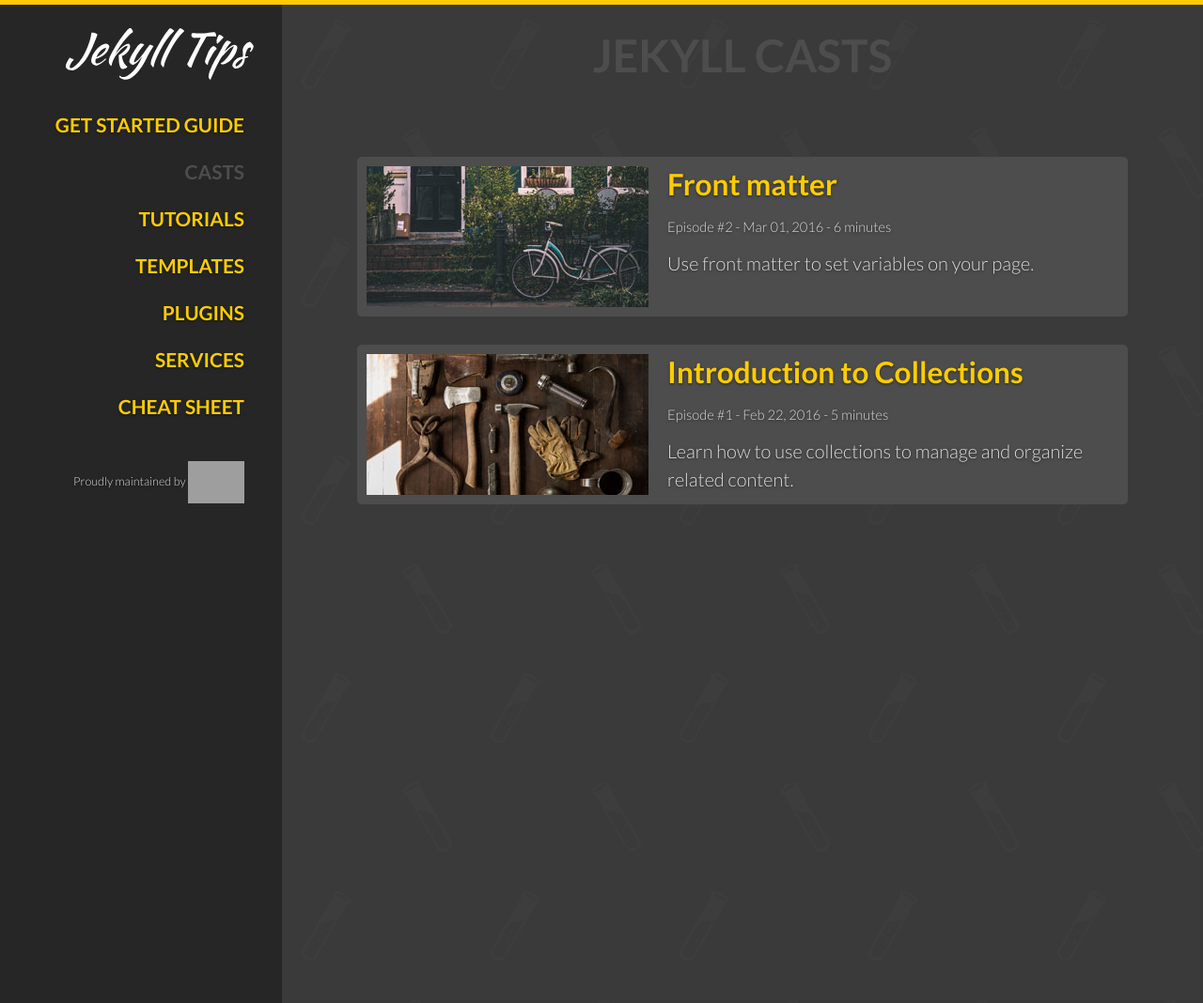
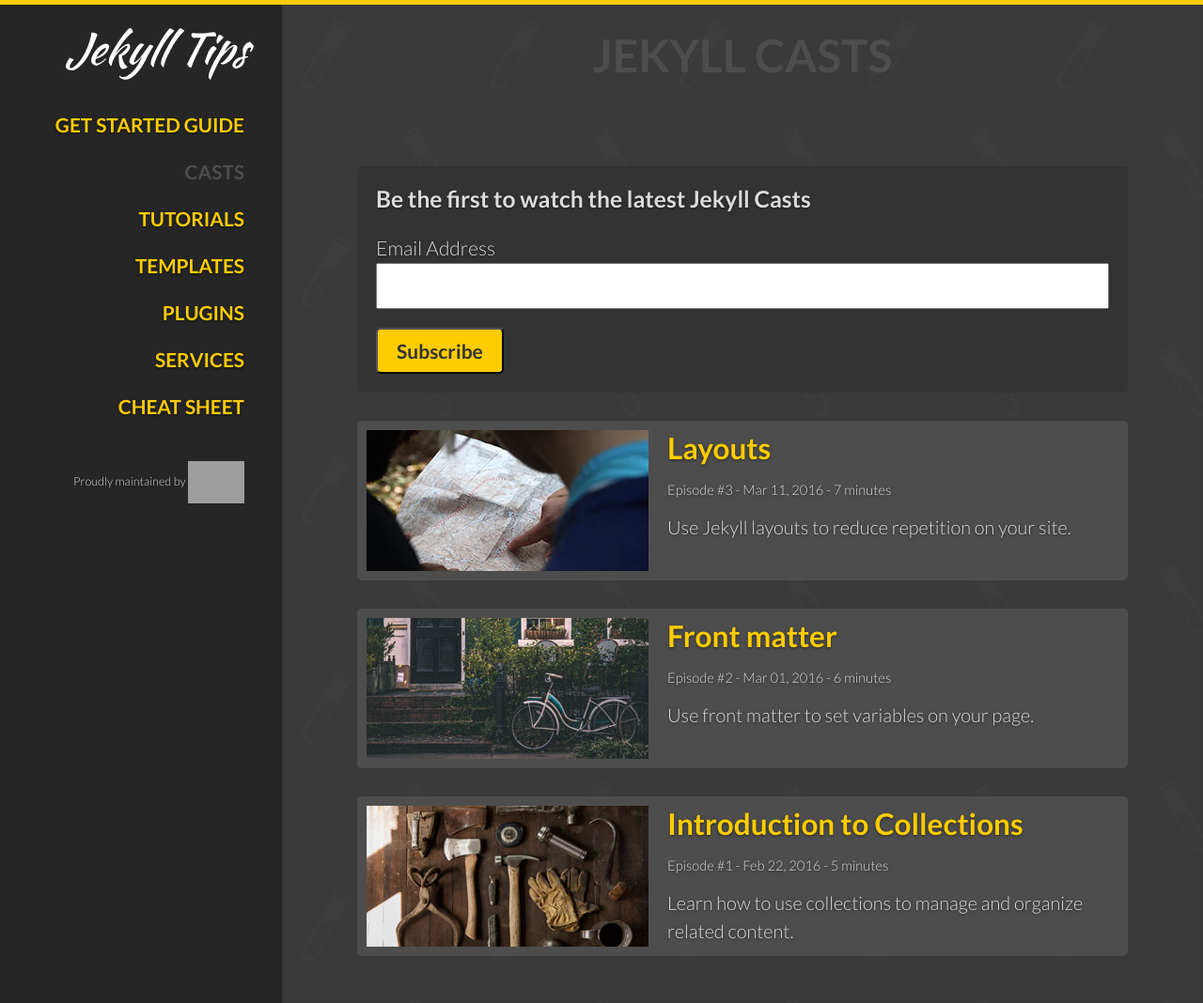
Before and after one commit to CloudCannon/Jekyll-Tips, a Jekyll site: the page built from pages/casts.html, in a window 1280 px wide. Shown: the whole page at 94% size. Built offline with Jekyll 4.4.1, drawn with Linux system fonts in a browser that asks for light colours; grey boxes are pictures that could not be loaded.

Commit message:
added layouts post

```diff
--- /dev/null
+++ b/_includes/mailchimp-subscribe.html
@@ -0,0 +1,20 @@
+<!-- Begin MailChimp Signup Form -->
+<div class="mailchimp-subscribe" id="mc_embed_signup">
+	<h3>Be the first to watch the latest Jekyll Casts</h3>
+	<form action="//cloudcannon.us13.list-manage.com/subscribe/post?u=a52cdc389eaa48f5b00eccd80&amp;id=383647fc89" method="post" id="mc-embedded-subscribe-form" name="mc-embedded-subscribe-form" class="validate" target="_blank" novalidate>
+	    <div id="mc_embed_signup_scroll">
+
+	<div class="mc-field-group">
+		<label for="mce-EMAIL">Email Address </label>
+		<input type="email" value="" name="EMAIL" class="required email" id="mce-EMAIL">
+	</div>
+		<div id="mce-responses" class="clear">
+			<div class="response" id="mce-error-response" style="display:none"></div>
+			<div class="response" id="mce-success-response" style="display:none"></div>
+		</div>    <!-- real people should not fill this in and expect good things - do not remove this or risk form bot signups-->
+	    <div style="position: absolute; left: -5000px;" aria-hidden="true"><input type="text" name="b_a52cdc389eaa48f5b00eccd80_383647fc89" tabindex="-1" value=""></div>
+	    <div class="clear"><input type="submit" value="Subscribe" name="subscribe" id="mc-embedded-subscribe" class="button"></div>
+	    </div>
+	</form>
+</div>
+<!--End mc_embed_signup-->
--- a/_layouts/post.html
+++ b/_layouts/post.html
@@ -5,6 +5,8 @@ layout: page
 <script>!function(d,s,id){var js,fjs=d.getElementsByTagName(s)[0],p=/^http:/.test(d.location)?'http':'https';if(!d.getElementById(id)){js=d.createElement(s);js.id=id;js.src=p+'://platform.twitter.com/widgets.js';fjs.parentNode.insertBefore(js,fjs);}}(document, 'script', 'twitter-wjs');</script></span></p>
 
 {% include youtube.html video_id=page.video_id %}
+
+{% include mailchimp-subscribe.html %}
 
 <h2>Resources</h2>
 <ul>
--- /dev/null
+++ b/_posts/2016-03-11-layouts.md
@@ -0,0 +1,156 @@
+---
+title: Layouts
+episode: 3
+image_path: /img/casts/layouts.jpg
+length: 7
+video_id: 7-7W2sKhnyc
+description: Use Jekyll layouts to reduce repetition on your site.
+tags:
+  - layouts
+resources:
+  - name: "Layout documentation"
+    link: https://jekyllrb.com/docs/frontmatter/
+  - name: "Source code"
+    link: https://github.com/CloudCannon/bakery-store/tree/layouts
+---
+
+**_layouts/default.html**
+
+{% highlight liquid %}
+{% raw %}
+<!doctype html>
+<html lang="en">
+  <head>
+    <meta charset="utf-8">
+    <title>{{ page.title }}</title>
+    <link rel="stylesheet" href="/css/style.css">
+    <link rel="stylesheet" href="http://fonts.googleapis.com/css?family=Source+Sans+Pro:200,300,400,700" media="all">
+  </head>
+  <body>
+    <header>
+      <div class="container">
+        <nav class="main-nav">
+          <ul>
+            <li><a href="/">Home</a></li>
+            <li><a href="/blog.html">Blog</a></li>
+          </ul>
+        </nav>
+        <h1><a href="/">Bakery<strong>Store</strong></a></h1>
+      </div>
+    </header>
+    <div class="content">
+      {{ content }}
+    </div>
+    <footer>
+      <div class="container">
+        <p class="center-text"> <a href="http://cloudcannon.com">Created by CloudCannon</a></p>
+      </div>
+    </footer>
+  </body>
+</html>
+{% endraw %}
+{% endhighlight %}
+
+**_layouts/page.html**
+
+{% highlight liquid %}
+{% raw %}
+---
+layout: default
+---
+<section class="hero">
+  <div class="small-container">
+    <h2>{{ page.hero_text }}</h2>
+    <p class="sub-text">Bakery<strong>Store</strong> serves the freshest baked goods in San Francisco.</p>
+  </div>
+</section>
+{{ content }}
+{% endraw %}
+{% endhighlight %}
+
+
+**index.html**
+{% highlight liquid %}
+{% raw %}
+---
+layout: page
+hero_text: Home Page!
+title: Home Page
+---
+<div class="container">
+  <p class="post-hero center-text spacing">Bakery<strong>Store</strong> is known for our fresh bread, delicious cupcakes and chocolatey cookies.</p>
+</div>
+<div class="container">
+  <div class="columns spacing">
+    <div class="column half">
+      <img src="/images/bread.jpg" width="430" alt="Bread">
+    </div>
+    <div class="column half">
+      <h3>Fresh Bread</h3>
+      <p>Our bread is baked fresh every morning.</p>
+    </div>
+  </div>
+  <div class="columns spacing">
+    <div class="column half">
+      <h3>Delicious Cupcakes</h3>
+      <p>The best cupcakes in San Francisco.</p>
+    </div>
+    <div class="column half">
+      <img src="/images/cupcake.jpg" width="430" alt="cupcake">
+    </div>
+  </div>
+  <div class="columns spacing">
+    <div class="column half">
+      <img src="/images/cookie.jpg" width="430" alt="cookie">
+    </div>
+    <div class="column half">
+      <h3>Chocolatey cookies</h3>
+      <p>Served with a glass of milk.</p>
+    </div>
+  </div>
+</div>
+{% endraw %}
+{% endhighlight %}
+
+**landing_page.html**
+{% highlight liquid %}
+{% raw %}
+---
+layout: page
+hero_text: Landing Page!
+title: Landing Page
+---
+
+<h1>Landing Page!</h1>
+
+<p>This is my landing page</p>
+{% endraw %}
+{% endhighlight %}
+
+**blog.html**
+{% highlight liquid %}
+{% raw %}
+---
+layout: default
+title: Blog
+---
+<div class="container">
+  <h2 class="spacing">Blog</h2>
+  <div class="blog-posts">
+    <div class="blog-post spacing">
+      <h3><a href="/post.html">Where did the chocolate chip cookie come from?</a></h3>
+      <p class="summary">Information<span class="date">January 02, 2016</span></p>
+      <p>The chocolate chip cookie was invented by Ruth Graves Wakefield. She owned the Toll House Inn, in Whitman, Massachusetts, a very popular restaurant that featured home cooking in the 1930s. Her cookbook, Toll House Tried and True Recipes, was first published in 1936 by M. Barrows &amp; Company, New York. The 1938 edition of the cookbook was the first to include the recipe "Toll House Chocolate Crunch Cookie" which rapidly became a favorite cookie in American homes.</p>
+
+      <p>Source / Read more <a href="https://en.wikipedia.org/wiki/Chocolate_chip_cookie">Wikipedia</a>.</p>
+    </div>
+    <div class="blog-post spacing">
+      <h3><a href="/post.html">What is sour dough?</a></h3>
+      <p class="summary">Information<span class="date">January 01, 2016</span></p>
+      <p>Sourdough bread is made by the fermentation of dough using naturally-occurring lactobacilli and yeast. Sourdough bread has a mildly sour taste not present in most breads made with baker's yeast and better inherent keeping qualities than other breads, due to the lactic acid produced by the lactobacilli.</p>
+      <p>Source / Read more <a href="https://en.wikipedia.org/wiki/Sourdough">Wikipedia</a>.</p>
+    </div>
+  </div>
+</div>
+{% endraw %}
+{% endhighlight %}
--- a/_sass/_style.scss
+++ b/_sass/_style.scss
@@ -901,3 +901,31 @@ code.output {
 .center-text {
 	text-align: center;
 }
+
+.mailchimp-subscribe {
+	background: #333;
+	padding: 20px;
+	border-radius: 5px;
+	margin: 40px 0 20px 0;
+
+	h3 {
+		margin: 0 0 1em 0;
+	}
+
+	input[type="submit"] {
+		background-color: #ffcc00;
+		color: #333;
+		font-weight: 700;
+		padding: 10px 20px;
+    border-radius: 5px;
+		margin: 20px 0 0 0;
+	}
+
+	input[type="email"] {
+		color: #333;
+		display: block;
+		padding: 10px;
+		width: 100%;
+		margin: 4px 0 0 0;
+	}
+}
--- a/pages/casts.html
+++ b/pages/casts.html
@@ -4,6 +4,8 @@ title: Jekyll Casts
 heading: Jekyll Casts
 permalink: /jekyll-casts/
 ---
+
+{% include mailchimp-subscribe.html %}
 
 {% for post in site.posts %}
 	<div class="cast">
```
Also changed, not shown: pages/confirm-subscription.html (added, +12 -0 lines), img/casts/layouts.jpg (added).
